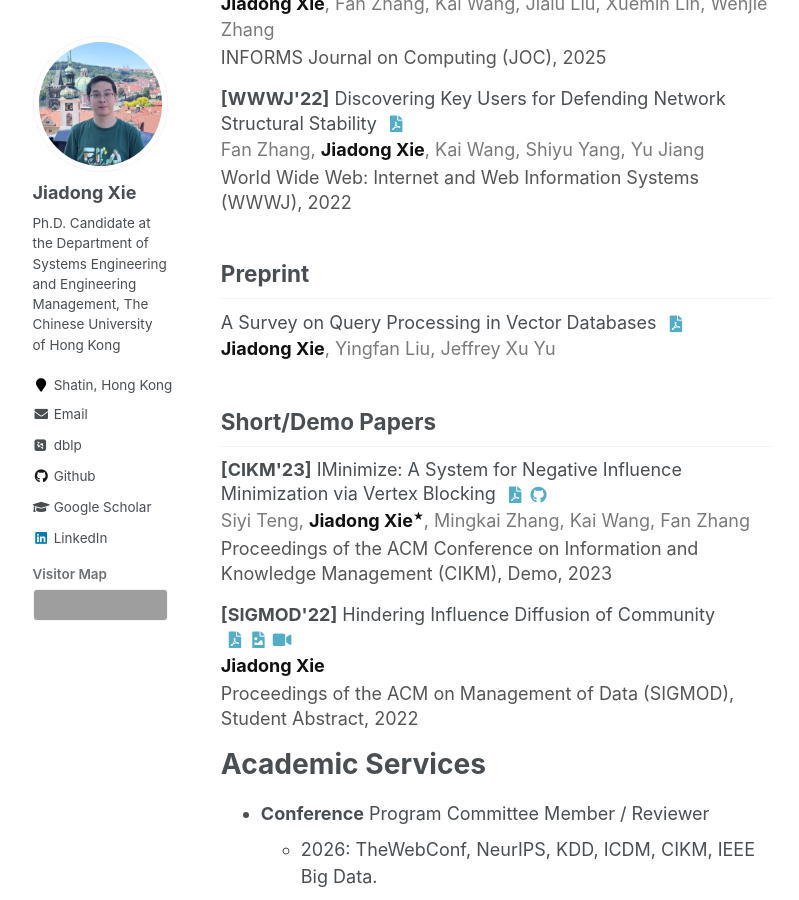
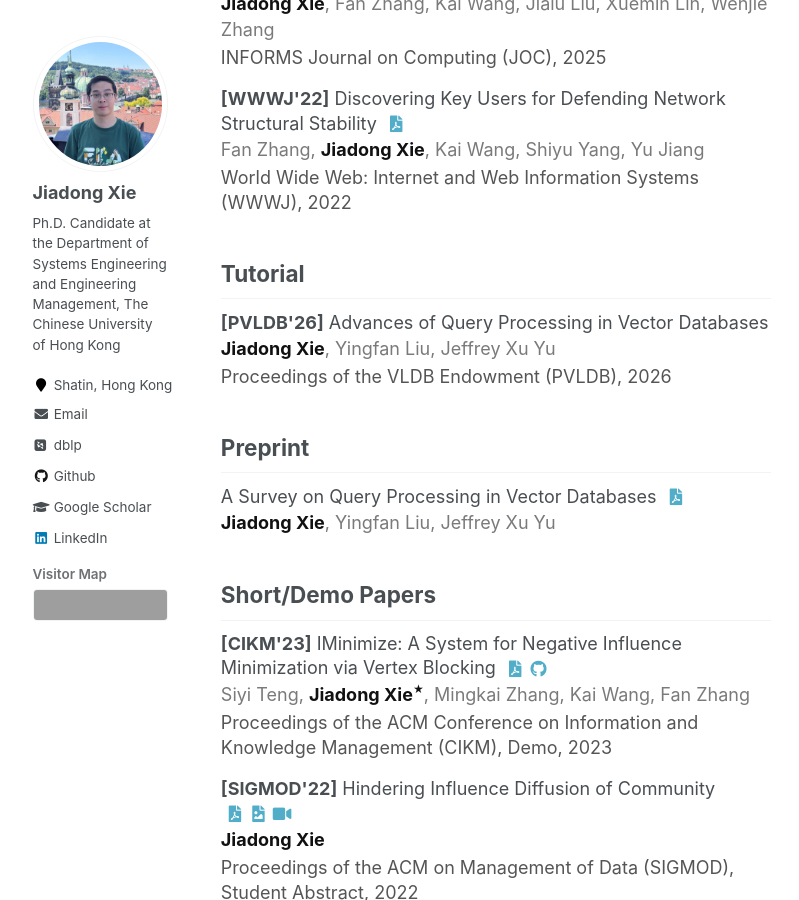
Before and after one commit to Xiejiadong/Xiejiadong.github.io, a Jekyll site: the page built from _pages/about.md, in a window 1280 px wide and 900 px high, scrolled down 2749 px. Shown: the whole window, without its empty margins (163-962 px from the left). Built offline with Jekyll 4.4.1, drawn with Linux system fonts in a browser that asks for light colours; some web fonts are replaced; grey boxes are pictures that could not be loaded.

Commit message:
Update about.md

```diff
--- a/_pages/about.md
+++ b/_pages/about.md
@@ -293,6 +293,26 @@ Publications
   </div>
 </div>
 
+## Tutorial
+
+<div class="pub-list">
+  <div class="pub-item">
+    <div class="pub-title">
+      <strong>[PVLDB'26]</strong> Advances of Query Processing in Vector Databases
+      <!-- <span class="pub-links">
+        <a href="https://www.vldb.org/pvldb/vol17/p1297-zhang.pdf" title="PDF"><i class="fas fa-fw fa-file-pdf zoom" aria-hidden="true"></i></a>
+      </span> -->
+    </div>
+    <div class="pub-authors">
+      <span class="me">Jiadong Xie</span>, Yingfan Liu, Jeffrey Xu Yu
+    </div>
+    <div class="pub-venue">
+      Proceedings of the VLDB Endowment (PVLDB), 2026
+    </div>
+  </div>
+</div>
+
+
 ## Preprint
 
 <div class="pub-list">
```
